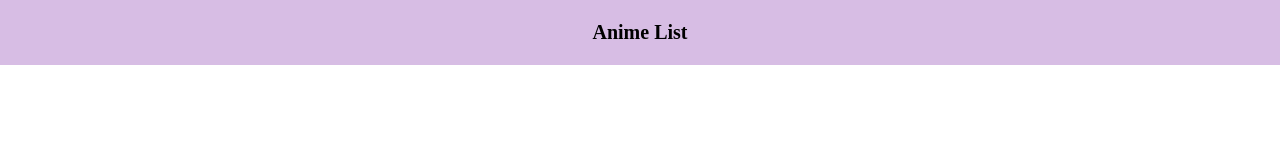
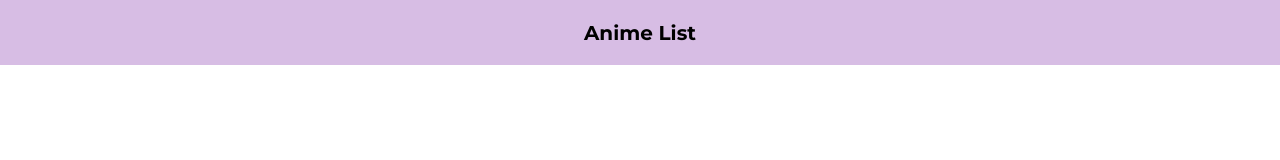
Before and after one commit to CSJLU/anime-list-project, a React (Vite) app in the folder frontend/: page / in a window 1280 px wide. Shown: the top 160 px of the page. Built offline with nearby package versions, Linux system fonts and the light colour scheme.

Commit message:
Import font and change margin/padding globally

```diff
--- a/frontend/src/index.css
+++ b/frontend/src/index.css
@@ -0,0 +1,11 @@
+@import url('https://fonts.googleapis.com/css2?family=Montserrat:wght@400;700&display=swap');
+
+* {
+    margin: 0;
+    padding: 0;
+    box-sizing: border-box;
+}
+
+body {
+    font-family: 'Montserrat', sans-serif;
+}
```
